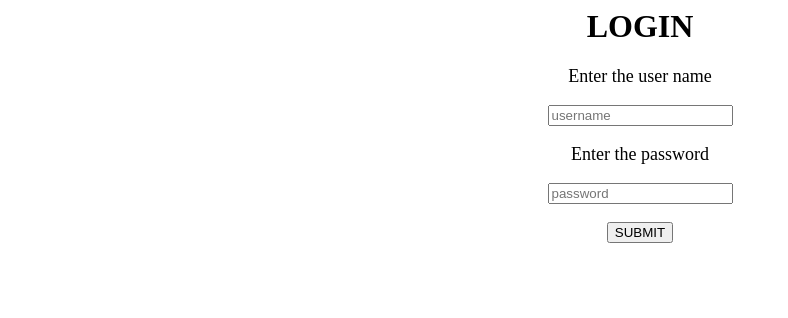
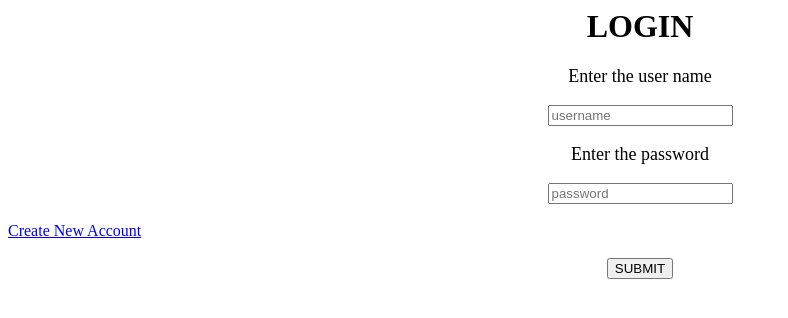
Before and after one commit to suhaibathul-Aslamiya/angular-4mtai7, an Angular app: page / in a window 1280 px wide. Shown: the top 318 px of the page, without its empty margins (0-788 px from the left). Built offline with nearby package versions, Linux system fonts and the light colour scheme.

Commit message:
1 file modified

```diff
--- a/src/app/app.component.html
+++ b/src/app/app.component.html
@@ -9,6 +9,9 @@
   <input type="text" placeholder="password" />
 </div>
 <br />
+<a href="index.html" target="_blank"> Create New Account</a>
+<br />
+<br />
 <div>
   <button style="" align="center">SUBMIT</button>
 </div>
```
